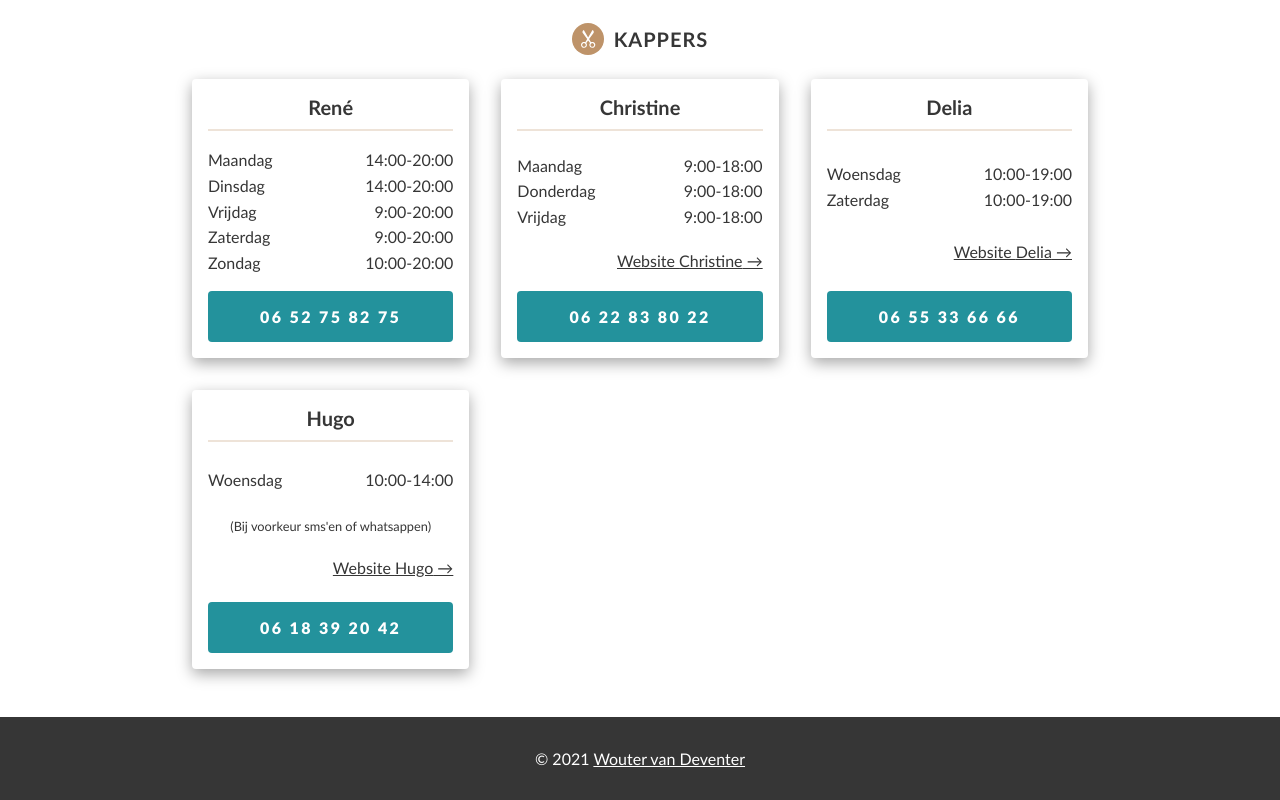
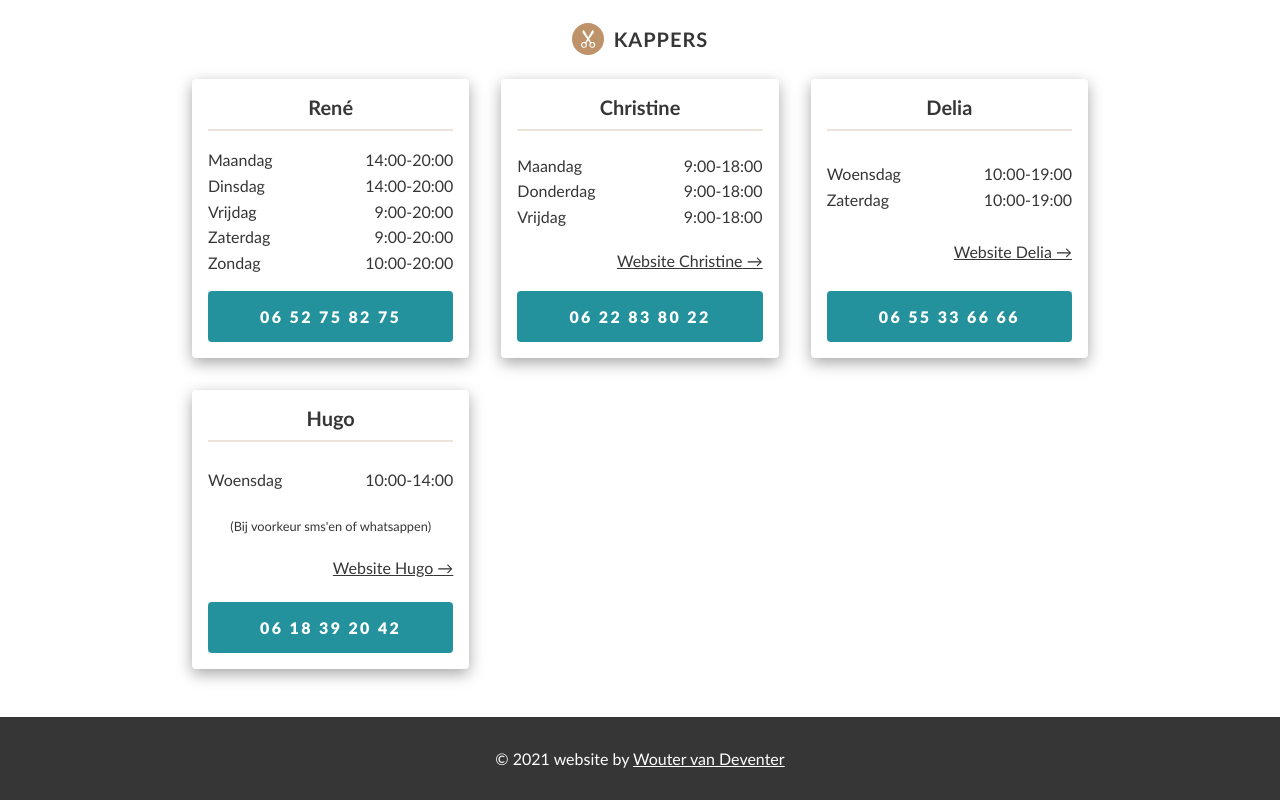
Before and after one commit to woutervandeventer/huisvangroen, a Next.js app: page / in a window 1280 px wide. Shown: the part 4605-5405 px from the top of the page. Built offline with nearby package versions, Linux system fonts and the light colour scheme.

Commit message:
Add sharp package

```diff
--- a/components/Footer.js
+++ b/components/Footer.js
@@ -14,17 +14,10 @@ const StyledFooter = styled.footer`
 export default function Footer() {
   return (
     <StyledFooter>
-      <div>
-        &copy; {new Date().getFullYear().toString()}{' '}
-        <a
-          href="https://woutervandeventer.com/"
-          rel="noopener"
-          rel="noopener"
-          target="_blank"
-        >
-          Wouter van Deventer
-        </a>
-      </div>
+      {`\u00A9 ${new Date().getFullYear().toString()} website by `}
+      <a href="https://woutervandeventer.com/" target="_blank" rel="noreferrer">
+        Wouter van Deventer
+      </a>
     </StyledFooter>
   )
 }
--- /dev/null
+++ b/next.config.js
@@ -0,0 +1,5 @@
+module.exports = {
+  // Supported targets are "serverless" and "experimental-serverless-trace"
+  target: "serverless",
+  generateBuildId: () => "build"
+}
--- a/package.json
+++ b/package.json
@@ -10,6 +10,7 @@
     "react": "^17.0.2",
     "react-dom": "^17.0.2",
     "react-is": "^17.0.2",
+    "sharp": "^0.29.3",
     "styled-components": "^5.2.3"
   },
   "devDependencies": {
```
Also changed, not shown: 2 other files (tests, documents, lock files or other folders).
